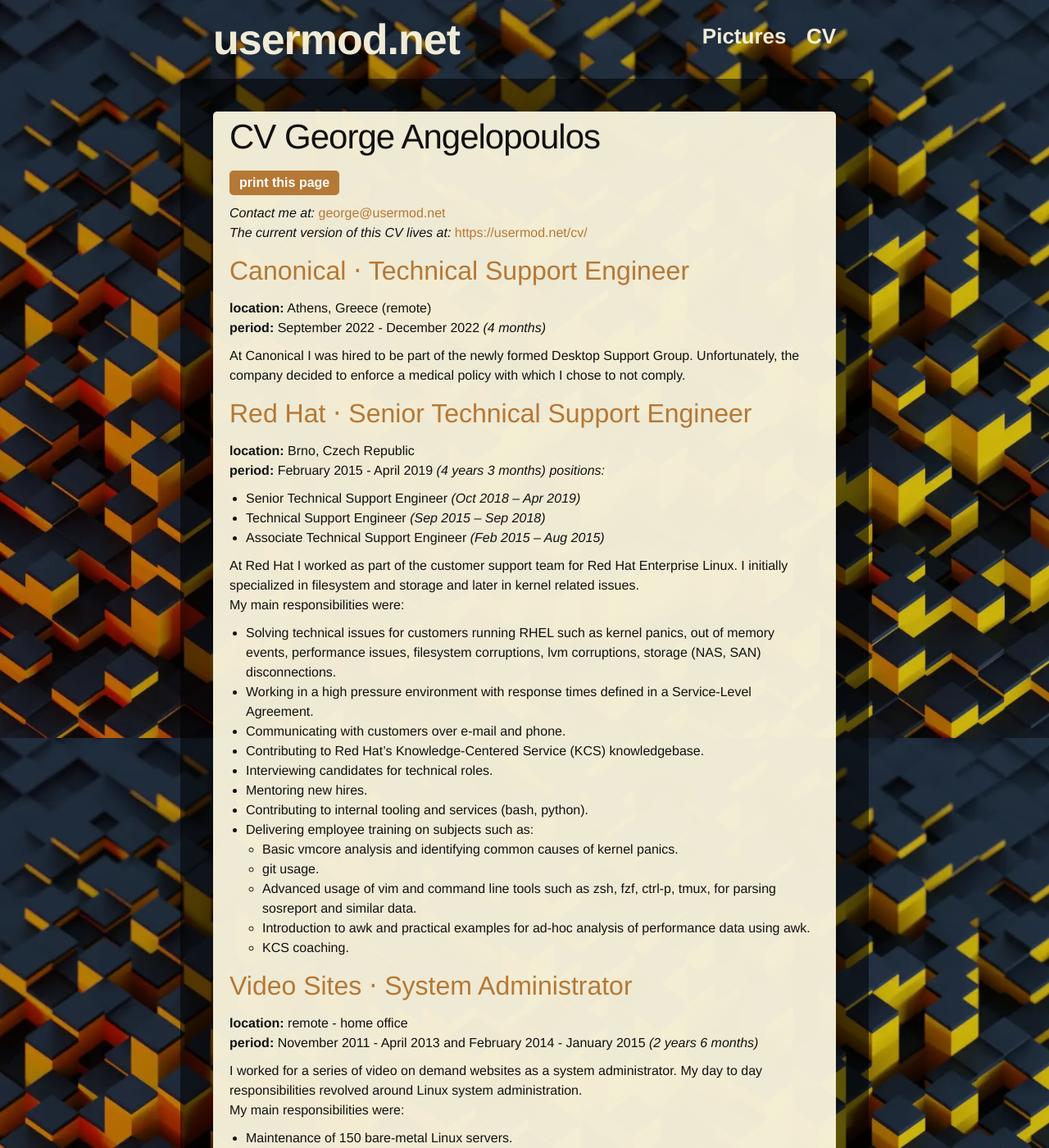
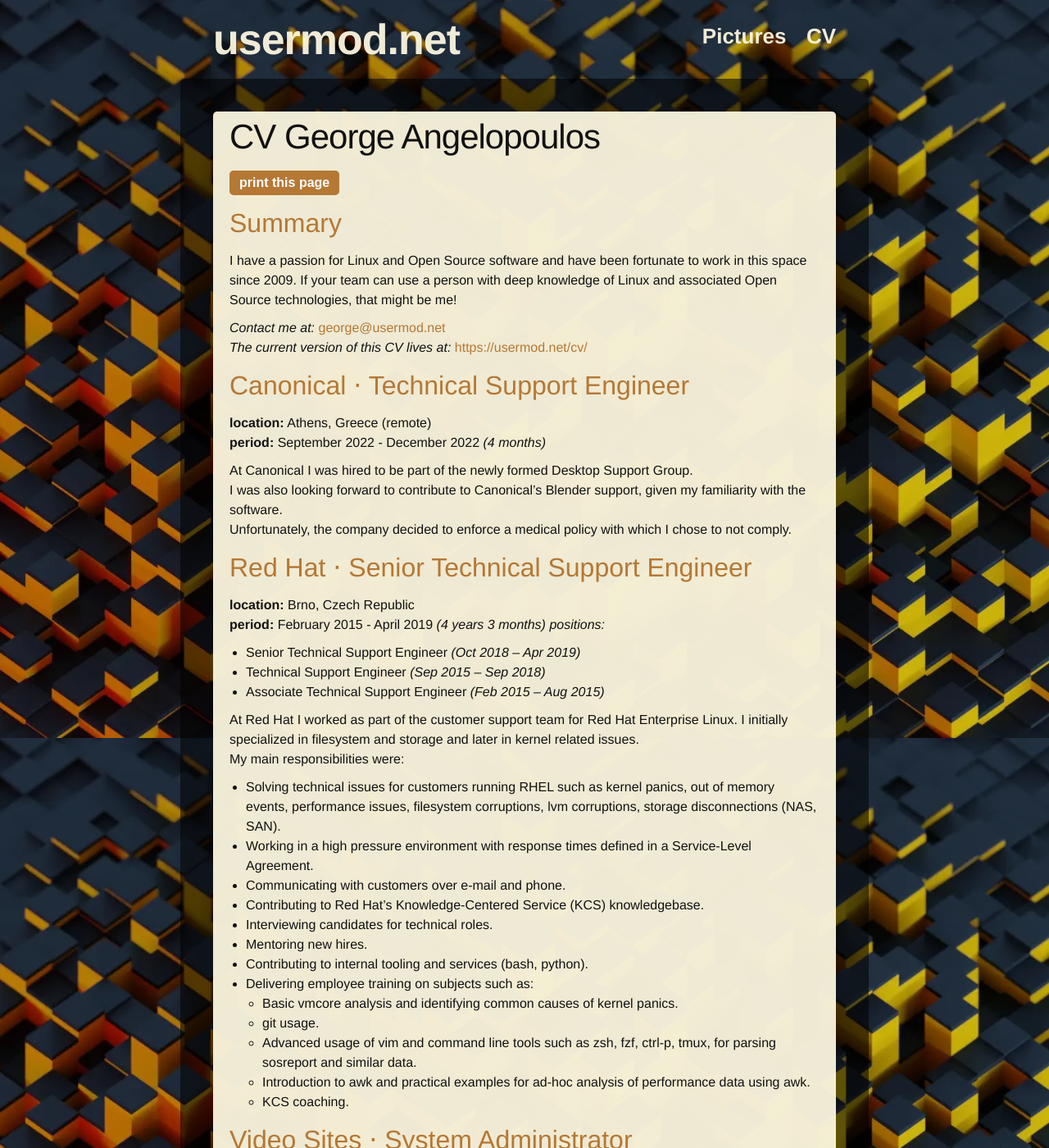
Before and after one commit to gangelop/lathan.github.io, a Jekyll site: the page built from cv.md, in a window 1280 px wide and 1400 px high. Shown: the whole window at 82% size. Built offline with Jekyll 4.4.1, drawn with Linux system fonts in a browser that asks for light colours.

Commit message:
CV: add summary and some minor changes

```diff
--- a/cv.md
+++ b/cv.md
@@ -7,6 +7,11 @@
 <link rel="stylesheet" href="/css/cvprint.css">
 <button class="printhide" onclick="window.print();return false;">print this page</button>
 
+# Summary
+
+I have a passion for Linux and Open Source software and have been fortunate to work in this space since 2009.
+If your team can use a person with deep knowledge of Linux and associated Open Source technologies, that might be me!
+
 *Contact me at:* [george@usermod.net](mailto:george@usermod.net)
 *The current version of this CV lives at:* [{{ site.url }}/cv/]({{ site.url }}/cv/)
 
@@ -15,6 +20,7 @@
 **period:** September 2022 - December 2022 *(4 months)*
 
 At Canonical I was hired to be part of the newly formed Desktop Support Group.
+I was also looking forward to contribute to Canonical's Blender support, given my familiarity with the software.
 Unfortunately, the company decided to enforce a medical policy with which I chose to not comply.
 
 # Red Hat ⋅ Senior Technical Support Engineer
@@ -27,7 +33,7 @@
 
 At Red Hat I worked as part of the customer support team for Red Hat Enterprise Linux. I initially specialized in filesystem and storage and later in kernel related issues.
 My main responsibilities were:
-* Solving technical issues for customers running RHEL such as kernel panics, out of memory events, performance issues, filesystem corruptions, lvm corruptions, storage (NAS, SAN) disconnections.
+* Solving technical issues for customers running RHEL such as kernel panics, out of memory events, performance issues, filesystem corruptions, lvm corruptions, storage disconnections (NAS, SAN).
 * Working in a high pressure environment with response times defined in a Service-Level Agreement.
 * Communicating with customers over e-mail and phone.
 * Contributing to Red Hat's Knowledge-Centered Service (KCS) knowledgebase.
```
